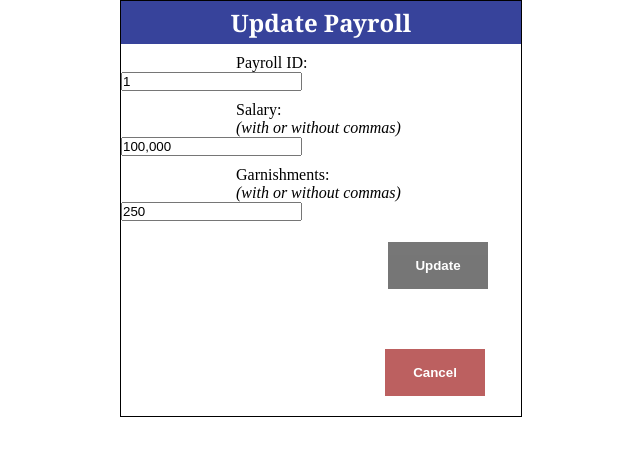
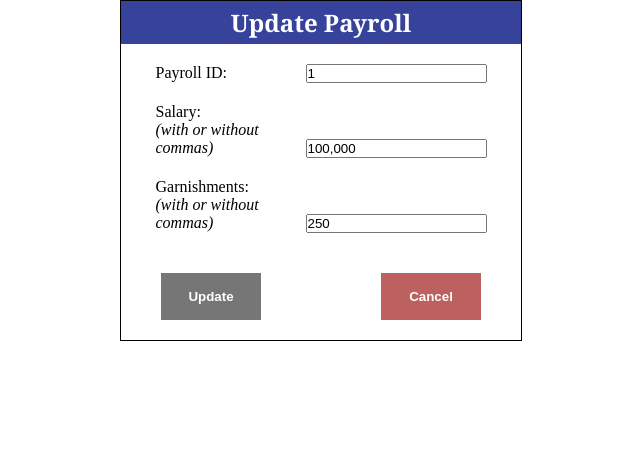
Before and after one commit to HollyD14/IT414, a PHP site: page /php/UpdatePayrollForm.php?id=1 in a window 1280 px wide. Shown: the top 456 px of the page, without its empty margins (319-959 px from the left). Run offline with PHP 8.4, Linux system fonts and the light colour scheme; data comes from the database, SQL or seed files in the repository.

Commit message:
Update updateFormStyle.css
lined up form

```diff
--- a/workingfiles/css/updateFormStyle.css
+++ b/workingfiles/css/updateFormStyle.css
@@ -6,7 +6,6 @@
   width: 400px;
   overflow: auto;
   text-align: left;
-
 }
 
 h2{
@@ -25,7 +24,7 @@ h2{
   border: none;
   cursor: pointer;
   margin-top: 40px;
-  margin-left: 36px;
+  margin-left: 40px;
   margin-bottom: 20px;
   opacity: 0.8;
   float: left;
@@ -33,14 +32,14 @@ h2{
 
 .cancel {
   background-color: #ac3939;
-  color: white;
+    color: white;
   font-weight: bold;
   padding: 16px 20px;
   width: 25%;
   border: none;
   cursor: pointer;
   margin-top: 40px;
-  margin-right: 36px;
+  margin-right: 40px;
   margin-bottom: 20px;
   opacity: 0.8;
   float: right;
@@ -51,40 +50,12 @@ h2{
 }
 
 label{
-    display: inline-block;
-    width: 250px;
-    text-align: left;
-	margin-left: 115px;
-	margin-top: 10px;
-	float: left;
+      display: inline-block;
+      width: 150px;
+      text-align: left;
+	  margin-top: 20px;
 }
 
-textarea, input{
-	float: left;
-	margin-right: 50px;
+textarea{
+	vertical-align: top;
 }
-
-/* Dropdown Button */
-
-/* The container <div> - needed to position the dropdown content */
-.dropdown {
-    position: relative;
-    display: inline-block;
-}
-
-/* Dropdown Content (Hidden by Default) */
-.dropContent {
-    display: none;
-	padding: 2px;
-    position: absolute;
-    background-color: #f1f1f1;
-    min-width: 160px;
-    box-shadow: 0px 8px 16px 0px rgba(0,0,0,0.2);
-    z-index: 1;
-}
-
-/* Show the dropdown menu on hover */
-.dropdown:hover .dropContent {display: block;}
-
-/* Change the background color of the dropdown button when the dropdown content is shown */
-.dropdown:hover .dropbtn {font-weight: bold;}
```
